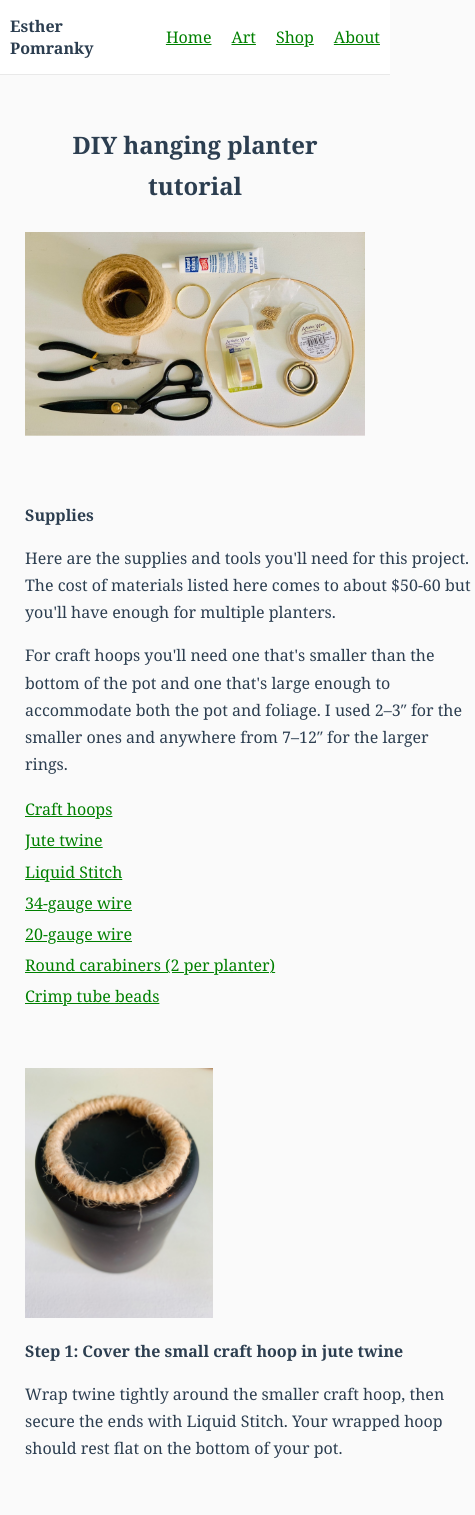
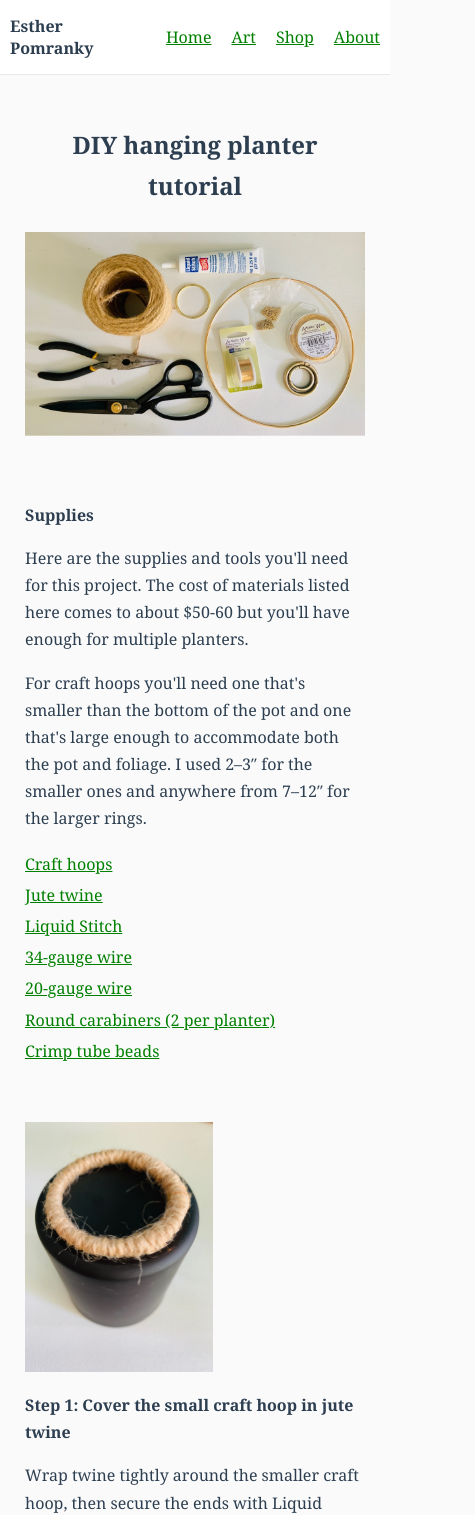
Before and after one commit to mniebling/epom, a Vue app: page /#/diy-hanging-planters in a window 390 px wide. Shown: the top 1515 px of the page, 475 px wide, since content can reach past the window. Built offline with nearby package versions, Linux system fonts and the light colour scheme; a web font is replaced by a local one.

Commit message:
Fix width of planters tutorial on small screens

```diff
--- a/src/views/HangingPlanters.vue
+++ b/src/views/HangingPlanters.vue
@@ -205,7 +205,6 @@ export default {
     border-left: none;
     flex-shrink: 0;
     padding-left: 0;
-    width: 450px;
   }
 
   & p:last-of-type {
@@ -241,6 +240,7 @@ export default {
     & .text {
       border-left: 1px dotted #999;
       padding-left: 15px;
+      width: 450px;
     }
 
     & p:last-of-type {
```
